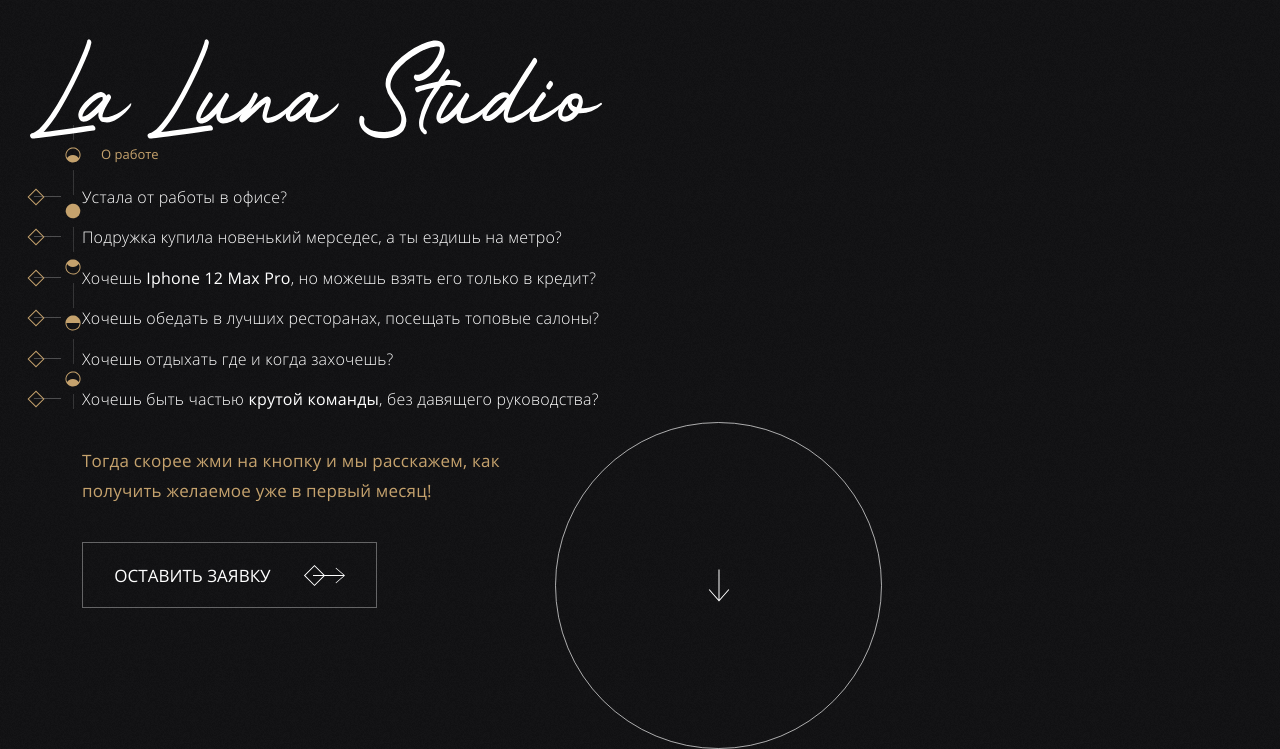
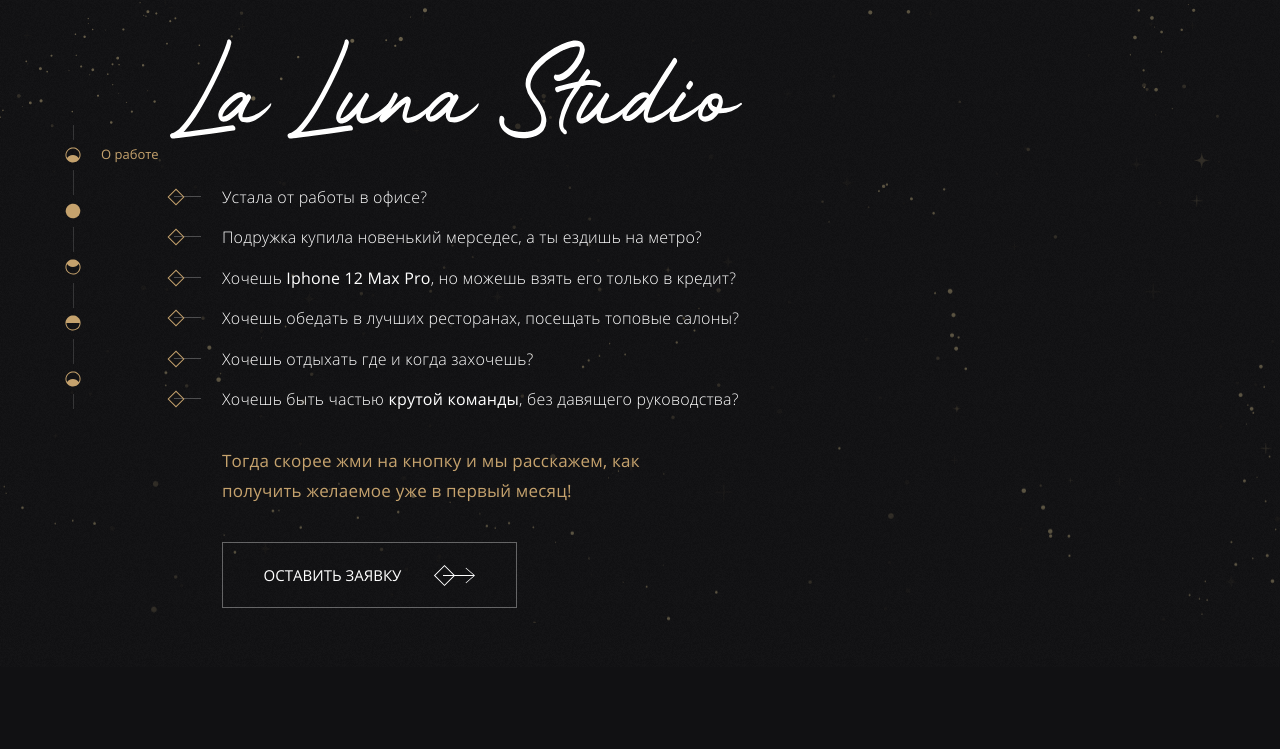
Before and after one commit to iserejatoje/laluna, a website: page index.html in a window 1280 px wide. Shown: the part 133-882 px from the top of the page. After the commit the page ends 800 px from the top, so only its background shows below. Drawn offline with Linux system fonts and the light colour scheme; files that its build step writes are made by us from their sources; files whose address does not match are found by name.

Commit message:
Фиксы

```diff
--- /dev/null
+++ b/app/js/app.js
@@ -0,0 +1 @@
+console.log("%cCreated by Sergey Valitov, with ❤","color: #000; padding: 5px 0px 1px; border-bottom:2px solid #c5a26d;");
--- a/app/scss/main.scss
+++ b/app/scss/main.scss
@@ -51,13 +51,29 @@
 body {
   font-family: 'Open Sans', sans-serif;
   background: $dark url(../images/noise.png) repeat;
-  padding: 15px;
   box-sizing: border-box;
+  overflow-x: hidden;
 }
 
 body,
 html {
   height: 100%;
+}
+
+@mixin respond($min: -1, $max: -1, $media: "all") {
+  $query: "only " + $media;
+
+  @if $min != -1 and $max != -1 {
+    $query: "only " + $media + " and (min-width: " + $min + ") and (max-width: " + ($max - 1) + ")";
+  } @else if $min == -1 and $max != -1 {
+    $query: "only " + $media + " and (max-width: " + ($max - 1) + ")";
+  } @else if $min != -1 and $max == -1 {
+    $query: "only " + $media + " and (min-width: " + $min + ")";
+  }
+
+  @media #{$query} {
+    @content;
+  };
 }
 
 .logo-link {
@@ -93,7 +109,7 @@ html {
   align-items: center;
   justify-content: center;
   color: $white;
-  font-size: 17px;
+  font-size: 15px;
   text-transform: uppercase;
   border: 1px solid transparentize($white, .65);
 
@@ -148,11 +164,24 @@ html {
 }
 
 .circle {
-  width: 325px;
+
+  @include respond(1698px) {
+    width: 325px;
+    height: 325px;
+  }
+
+  @include respond(1708px, 1798px) {
+    width: 225px;
+    height: 225px;
+  }
+
+  @include respond(0, 1708px) {
+    display: none;
+  }
+
   display: flex;
   align-items: center;
   justify-content: center;
-  height: 325px;
   border: 1px solid transparentize($white, .35);
   border-radius: 50%;
   position: absolute;
@@ -218,9 +247,20 @@ ul {
 }
 
 .container {
-  max-width: 1270px;
   margin: 0 auto;
   padding: 0 15px;
+
+  @include respond(1698px) {
+    max-width: 1270px;
+  }
+
+  @include respond(1617px, 1698px) {
+    max-width: 1140px;
+  }
+
+  @include respond(0, 1617px) {
+    max-width: 940px;
+  }
 }
 
 .section {
@@ -241,6 +281,8 @@ header {
     display: flex;
     width: 100%;
     align-items: center;
+    position: relative;
+    z-index: 10;
   }
 }
 
@@ -261,8 +303,34 @@ header {
   }
 }
 
+.moon-girl {
+  position: absolute;
+  display: inline-block;
+  background: #3c3c3c url(../images/noise.png) repeat;
+  right: -36px;
+  top: 0;
+  overflow: hidden;
+
+  @include respond(0, 1698px) {
+    width: 758px;
+  }
+  @include respond(0, 1617px) {
+    display: none;
+  }
+
+  img {
+    display: block;
+    transform: translateX(-17px);
+    max-width: 100%;
+  }
+}
+
 section {
+  padding: 15px;
+
   &.home {
+
+    background: url('../images/stars_1.png') no-repeat left top;
     .i {
       display: inline-block;
       svg {
--- a/index.html
+++ b/index.html
@@ -64,8 +64,8 @@
 </nav>
 
 <div id="app">
+    <section class="section home">
 
-    <section class="section home">
         <div class="container">
             <header>
                 <a href="/laluna/" class="logo-link" aria-label="Логотип"><svg width="220" height="82"><use xlink:href="app/images/sprite.svg#logo"></use></svg></a>
@@ -110,8 +110,12 @@
                 </button>
             </div>
 
+            <div class="moon-girl">
+                <img src="app/images/home.png" alt="">
+            </div>
+
             <div class="circle">
-                <svg width="32" height="33"><use xlink:href="app/images/sprite.svg#down-arrow"></use></svg>
+                <svg width="37" height="35"><use xlink:href="app/images/sprite.svg#down-arrow"></use></svg>
             </div>
 
         </div>
```
Also changed, not shown: app/css/app.min.css, app/images/home.png (added), app/images/stars_1.png (added), app/js/app.min.js.
